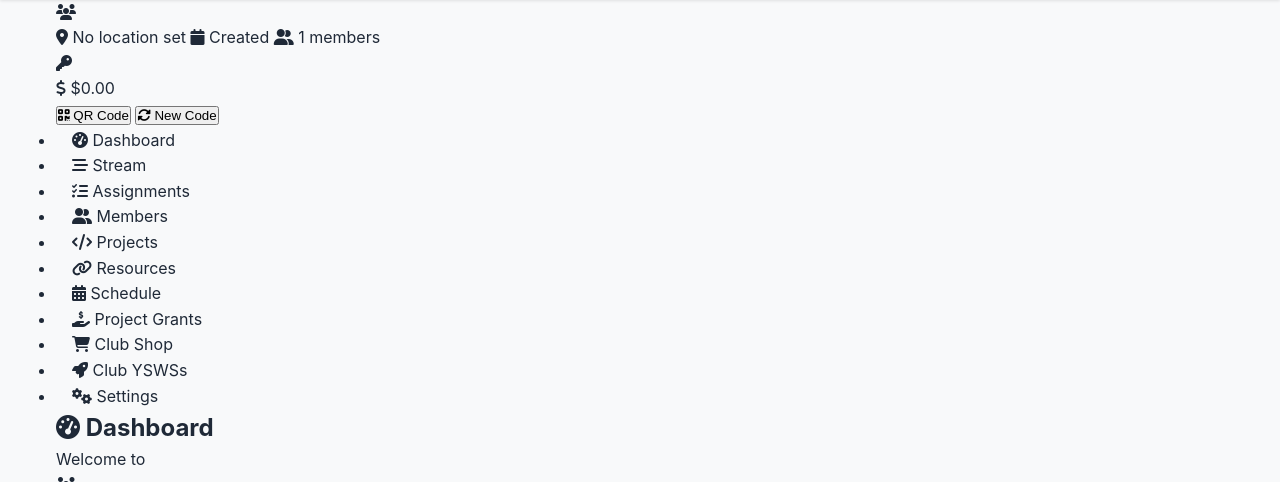
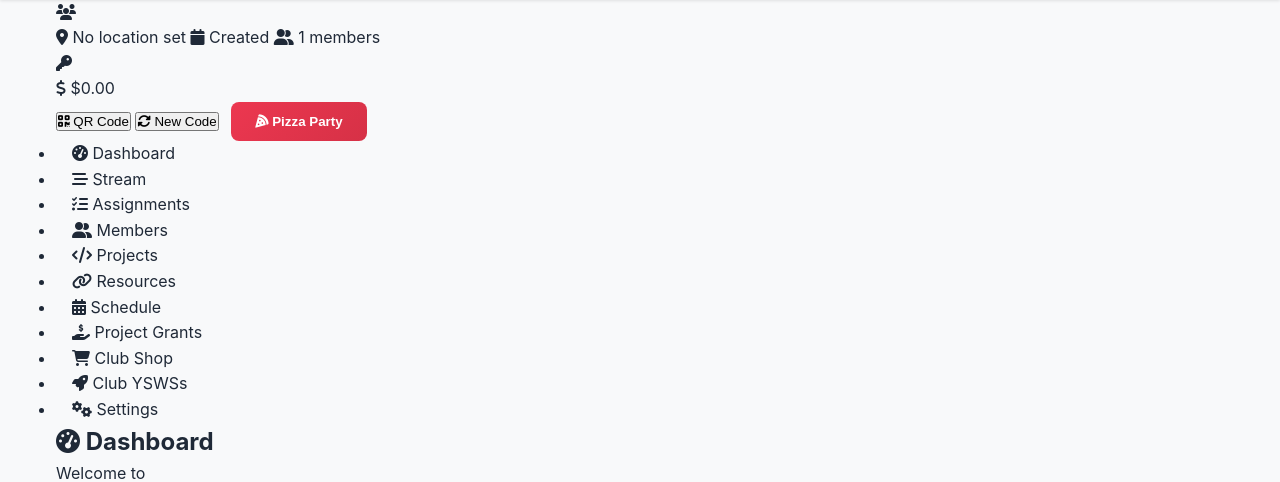
Before and after one commit to cytronicoder/hack-club-dashboard, a Flask app: template templates/club_dashboard.html in a window 1280 px wide. Shown: the part 66-548 px from the top of the page. Run offline with Flask 3, Linux system fonts and the light colour scheme; the template is opened without the code that fills it, so the values that code supplies are empty; some libraries are stand-ins or nearby versions.

Commit message:
Assistant checkpoint: Add pizza party button to dashboard header
Assistant generated file changes:
- templates/club_dashboard.html: Add pizza party button to club header

---

User prompt:

i... dont see the button

Replit-Commit-Author: Assistant
Replit-Commit-Session-Id: 13c8ce3c-dbb9-4200-9962-c7bec5371a1b

```diff
--- a/templates/club_dashboard.html
+++ b/templates/club_dashboard.html
@@ -35,6 +35,9 @@
                         </button>
                         <button class="new-code-button" onclick="generateNewJoinCode()">
                             <i class="fas fa-sync-alt"></i> New Code
+                        </button>
+                        <button class="pizza-party-button" onclick="purchasePizza()" style="background: linear-gradient(135deg, #ec3750, #d63146); color: white; border: none; padding: 0.75rem 1.5rem; border-radius: 8px; font-weight: 600; margin-left: 0.5rem; cursor: pointer; transition: all 0.3s ease;" onmouseover="this.style.transform='translateY(-2px)'" onmouseout="this.style.transform='translateY(0px)'">
+                            <i class="fas fa-pizza-slice"></i> Pizza Party
                         </button>
                     {% endif %}
                 </div>
```
